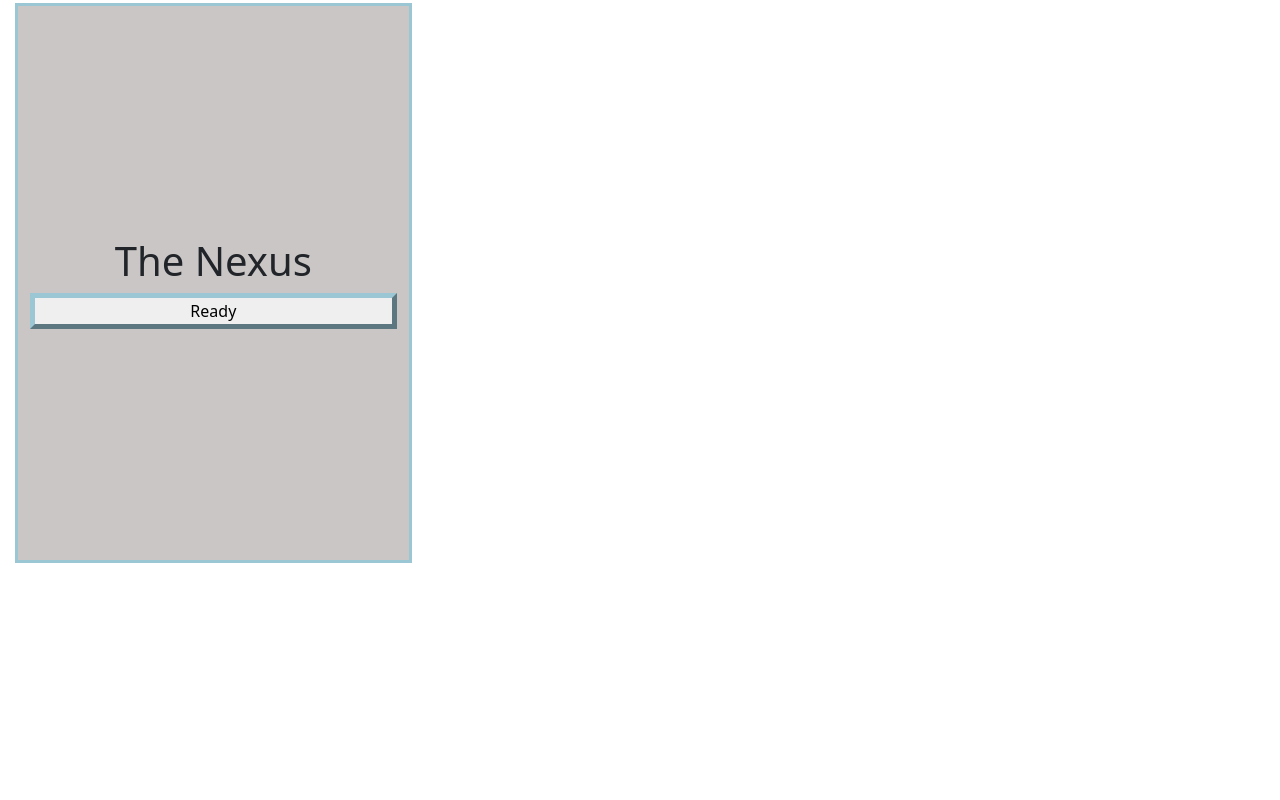
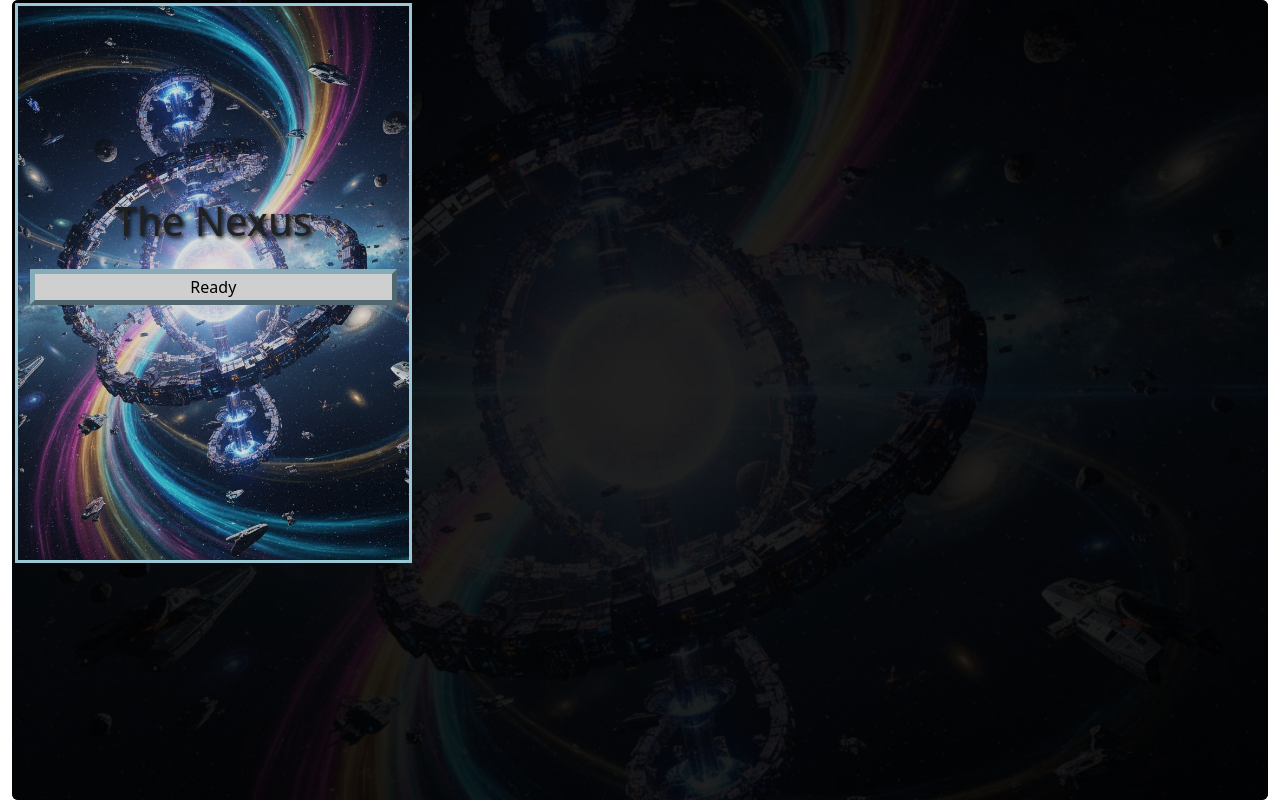
Before and after one commit to androfrost/TheNexusUI, an Angular app: page /nexusportal in a window 1280 px wide. Built offline with nearby package versions, Linux system fonts and the light colour scheme.

Commit message:
Add Nexus background images
Added the images to the main page background as a dark image as well as a one for the main entrance portal.

```diff
--- a/src/app/components/nexus-portal/nexus-portal.component.css
+++ b/src/app/components/nexus-portal/nexus-portal.component.css
@@ -6,6 +6,15 @@
     flex-direction: column;
     align-items: center;
     justify-content: center; */
+}
+
+.main-title{
+  /* background-color:rgb(157, 155, 155); */
+  font-size: 2rem;
+  font-weight: bold;
+  color: rgb(38, 38, 38);
+  text-shadow: 2px 2px 4px #000000;
+  margin-bottom: 1rem;
 }
 
  /* Nexus Add Individual CSS */
@@ -29,3 +38,78 @@ textarea{
 .individual-buttons {
     margin-top: auto;
 }
+
+/* Move background onto the .card.main element so the image is scoped to "main" */
+.card.main {
+  border-width: 0px;
+  position: relative;               /* required for the ::before overlay to position correctly */
+  overflow: hidden;                 /* prevent pseudo-element from escaping */
+  /* background image from assets */
+  background-image: url('../../assets/images/Nexus.jpg');
+  background-repeat: no-repeat;
+  background-size: cover;           /* cover whole card */
+  background-position: center center;
+  /* remove 'fixed' if you want the image to scroll with the card */
+  background-attachment: scroll;
+  min-height: 100vh;                /* ensure it fills viewport */
+}
+
+/* optional: dimming overlay for better contrast */
+.card.main::before {
+  content: "";
+  position: absolute;
+  inset: 0;
+  background: rgba(0, 0, 0, 0.879); /* adjust opacity/color */
+  pointer-events: none;
+  z-index: 0;
+}
+
+/* ensure main content sits above overlay */
+.card.main, .card.portal {
+  position: relative;
+  z-index: 1;
+}
+
+.portal {
+  /* background image for the portal */
+  background-image: url('../../assets/images/Nexus.jpg');
+  background-repeat: no-repeat;
+  background-size: cover;
+  background-position: center center;
+  position: relative;        /* for overlay positioning */
+  min-height: 320px;         /* ensure the portal is tall enough to show the image */
+  padding-bottom: 64px;      /* reserve space so footer buttons don't overlap image content */
+  color: #fff;               /* optional: improves contrast on dark images */
+}
+
+/* optional dim overlay for contrast */
+.portal::before {
+  content: "";
+  position: absolute;
+  inset: 0;
+  background: rgba(0, 0, 0, 0.133); /* adjust darkness */
+  pointer-events: none;
+  z-index: 0;
+}
+
+/* ensure portal content sits above the overlay */
+.portal > .portal-body,
+.portal > .card-title,
+.portal > .portal-footer {
+  position: relative;
+  z-index: 1;
+}
+
+/* center portal content vertically if desired */
+.card.portal.portal-center .portal-body {
+  display: flex;
+  flex-direction: column;
+  justify-content: center; /* vertical center */
+  align-items: center;     /* horizontal center */
+  min-height: 220px;
+}
+
+/* responsive tweak: reduce min-height on small screens */
+@media (max-width: 576px) {
+  .card.portal { min-height: 220px; padding-bottom: 72px; }
+}
--- a/src/app/components/nexus-portal/nexus-portal.component.html
+++ b/src/app/components/nexus-portal/nexus-portal.component.html
@@ -1,11 +1,10 @@
 <div class="container-fluid outer-container">
     <div class="card main">
         <div class="row main-row">
-            <div class="col-sm-4 col-12">
-                <!-- <p>portalState: {{ portalState }}</p> -->
+            <div class="col-sm-4 col-12 nexus-ready">
                 <div *ngIf="portalState === portal.NexusPortal" >
                     <div class="row portal portal-center">
-                        <div class="col-12 justify-content-center text-center">
+                        <div class="main-title col-12 justify-content-center text-center">
                             <h1>The Nexus</h1>
                         </div>
                         <div class="col-12 justify-content-center text-center">
```
Also changed, not shown: src/styles.css (+4 -4 lines), src/app/assets/images/Nexus.jpg (added).
